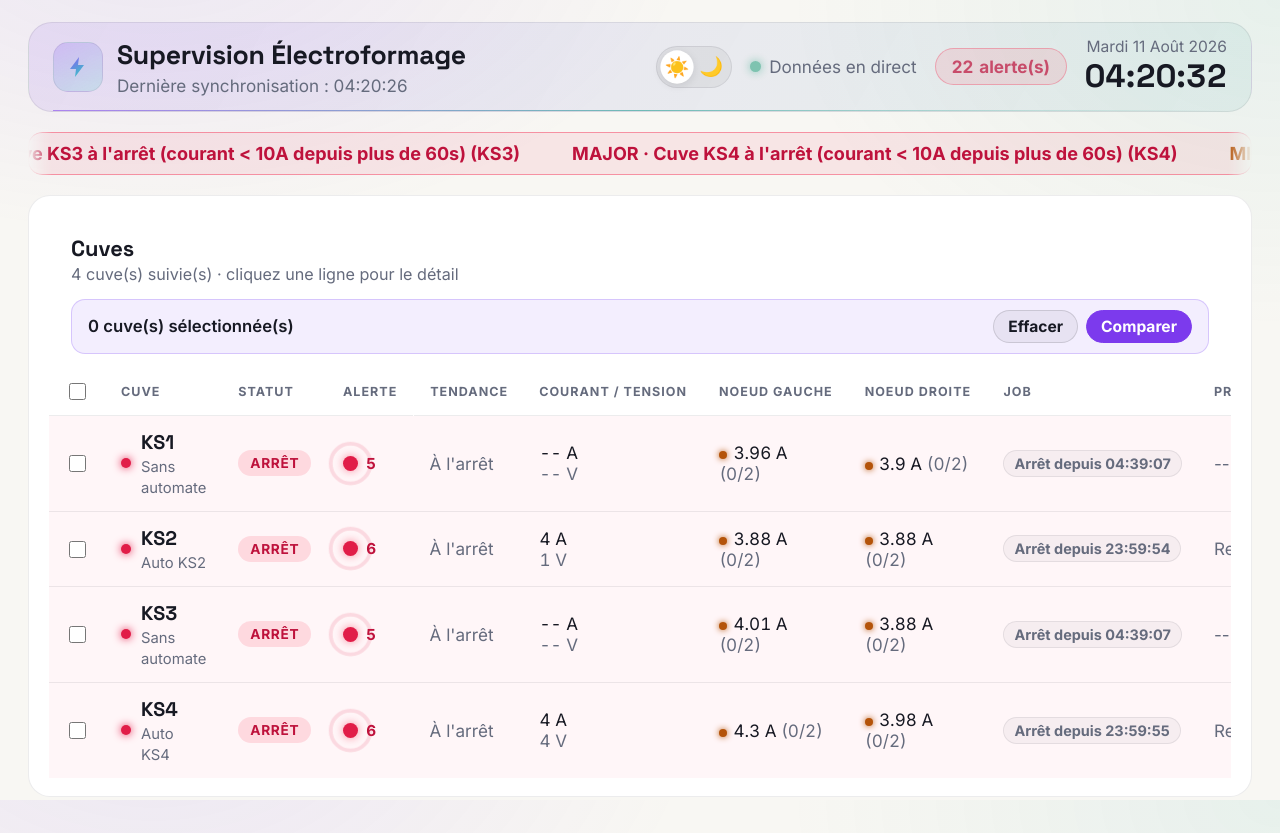
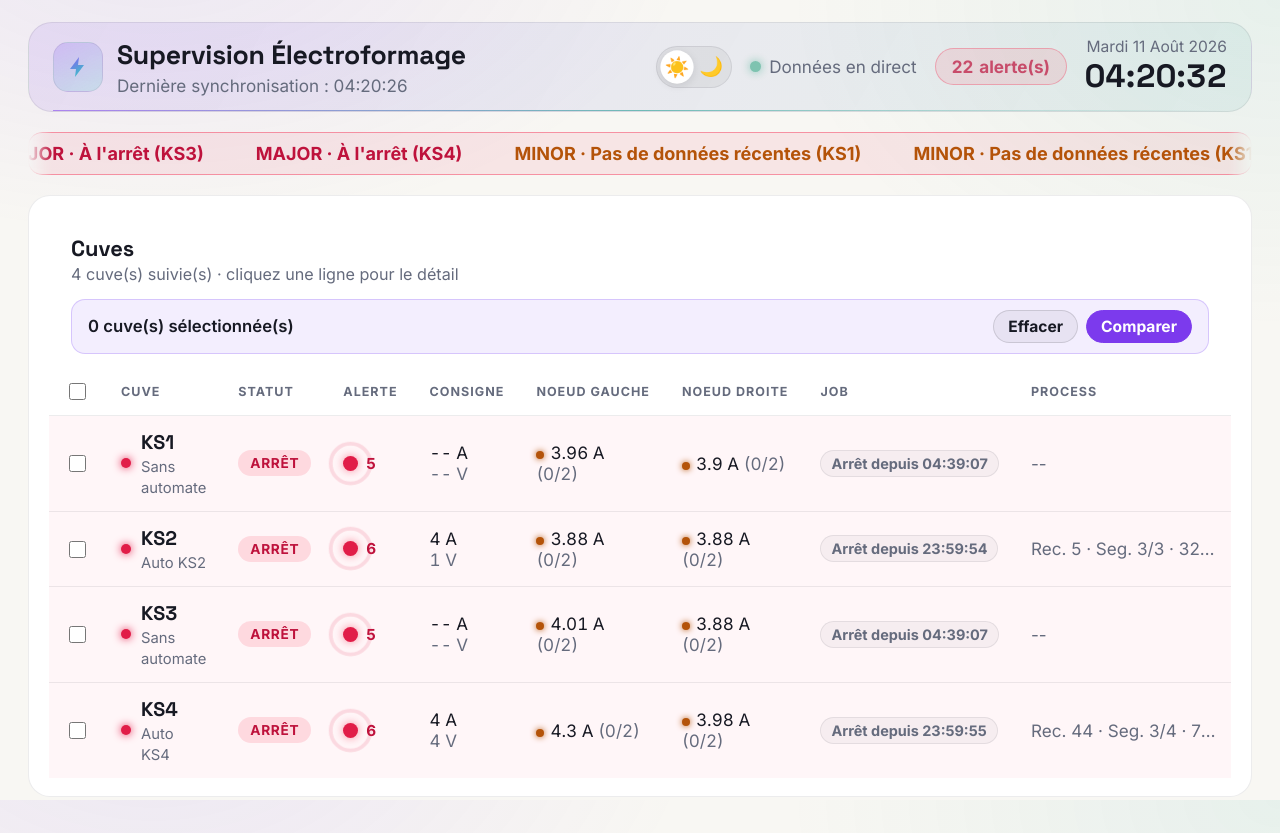
Before and after one commit to McDams/Visuals-V2, a Flask app: page / in a window 1280 px wide. Run offline with Flask 3, Linux system fonts and the light colour scheme.

Commit message:
Update user credentials, refine alert messages, and enhance dashboard layout

```diff
--- a/app.py
+++ b/app.py
@@ -1,5 +1,4 @@
 import os
-
 from dotenv import load_dotenv
 
 load_dotenv()
--- a/services/alert_service.py
+++ b/services/alert_service.py
@@ -65,7 +65,7 @@ def get_alerts(threshold_current=OVERCURRENT_THRESHOLD_A):
             alerts.append({
                 "tank": tank,
                 "severity": "major",
-                "message": f"Courant moyen élevé ({round(avg,2)} A) dans la cuve {tank}",
+                "message": f"Courant élevé : {round(avg)} A",
                 "metric": "current",
                 "value": round(avg, 2),
             })
@@ -92,7 +92,7 @@ def get_alerts(threshold_current=OVERCURRENT_THRESHOLD_A):
             alerts.append({
                 "tank": tank,
                 "severity": "major",
-                "message": f"Cuve {tank} à l'arrêt (courant < 10A depuis plus de 60s)",
+                "message": "À l'arrêt",
                 "metric": "status",
                 "alert_type": "Arrêt Programmé",
             })
@@ -114,7 +114,7 @@ def get_alerts(threshold_current=OVERCURRENT_THRESHOLD_A):
                     alerts.append({
                         "tank": tank,
                         "severity": "minor",
-                        "message": f"Écart de courant de {round(deviation, 1)} A sur le capteur {item['label']} par rapport à la moyenne de la cuve {tank} ({round(avg, 1)} A)",
+                        "message": f"Écart de {round(deviation, 1)} A — capteur {item['label']}",
                         "metric": "current_imbalance",
                         "alert_type": "Écart Ampérage",
                     })
@@ -129,7 +129,7 @@ def get_alerts(threshold_current=OVERCURRENT_THRESHOLD_A):
                     alerts.append({
                         "tank": tank,
                         "severity": "minor",
-                        "message": f"Écart de courant de {abs(delta)} A sur le capteur {sensor_item['name']} par rapport à la moyenne du {side_label} de {tank} ({node.get('avg_current')} A)",
+                        "message": f"Écart {side_label} de {round(abs(delta), 1)} A — capteur {sensor_item['name']}",
                         "metric": "node_imbalance",
                         "alert_type": "Écart Ampérage",
                     })
@@ -139,7 +139,7 @@ def get_alerts(threshold_current=OVERCURRENT_THRESHOLD_A):
             alerts.append({
                 "tank": tank,
                 "severity": "major",
-                "message": f"Job {job['name']} en cours sur {tank} depuis {job['elapsed_hours']} h (durée attendue : {job['max_hours']} h)",
+                "message": f"Job {job['name']} dépassé : {job['elapsed_hours']} h / {job['max_hours']} h",
                 "metric": "job_duration",
                 "alert_type": "Temps de production",
             })
@@ -166,7 +166,7 @@ def get_alerts(threshold_current=OVERCURRENT_THRESHOLD_A):
                 alerts.append({
                     "tank": tank,
                     "severity": "major",
-                    "message": f"pH hors plage sur la cuve {tank} ({data['value']}, attendu {PH_MIN}-{PH_MAX})",
+                    "message": f"pH hors plage : {data['value']}",
                     "metric": "ph",
                     "alert_type": "Alerte pH",
                 })
--- a/static/css/dashboard.css
+++ b/static/css/dashboard.css
@@ -19,6 +19,13 @@
   --warn-text: #fcd34d;
   --critical-text: #fda4af;
   --job-text: #c4b5fd;
+
+  /* Distinct categorical colors for the up-to-4 sensor lines on the chart (bright on the
+     dark background), kept away from the automate (lavender) and status hues. */
+  --chart-1: #38bdf8;
+  --chart-2: #fb923c;
+  --chart-3: #a3e635;
+  --chart-4: #f472b6;
 
   --surface-tint: rgba(255, 255, 255, 0.035);
   --surface-tint-2: rgba(255, 255, 255, 0.06);
@@ -54,6 +61,12 @@
   --warn-text: #b45309;
   --critical-text: #be123c;
   --job-text: #6d28d9;
+
+  /* Deeper variants of the sensor line colors, for contrast on the white background. */
+  --chart-1: #0284c7;
+  --chart-2: #ea580c;
+  --chart-3: #4d7c0f;
+  --chart-4: #db2777;
 
   --surface-tint: rgba(23, 23, 30, 0.035);
   --surface-tint-2: rgba(23, 23, 30, 0.05);
@@ -264,9 +277,6 @@ h1, h2, h3, .brand-title, .clock-time, .tank-stat-value, .modal-header h2, .kpi-
 .row-status-dot--warn { background: var(--warn); box-shadow: 0 0 8px var(--warn); }
 .row-status-dot--critical { background: var(--critical); box-shadow: 0 0 8px var(--critical); }
 .row-status-dot--unknown { background: var(--muted); }
-
-.sparkline-cell { width: 120px; }
-.sparkline-cell canvas { width: 110px !important; height: 34px !important; }
 
 .tabular { font-variant-numeric: tabular-nums; }
 
--- a/static/js/dashboard.js
+++ b/static/js/dashboard.js
@@ -8,7 +8,7 @@ function cssVar(name) {
   return getComputedStyle(document.documentElement).getPropertyValue(name).trim();
 }
 function chartSensorPalette() {
-  return [cssVar('--accent-2'), cssVar('--accent'), cssVar('--warn'), cssVar('--ok')];
+  return [cssVar('--chart-1'), cssVar('--chart-2'), cssVar('--chart-3'), cssVar('--chart-4')];
 }
 function chartAutomateColor() {
   return cssVar('--job-text');
@@ -163,13 +163,6 @@ function statusVisual(view, alerts) {
   return 'unknown';
 }
 
-function primarySeriesFor(view) {
-  const series = view.series || [];
-  const automate = series.find((s) => s.isAutomate && s.points.length);
-  if (automate) return automate;
-  return series.find((s) => s.points && s.points.length) || null;
-}
-
 function renderNodeTable(title, node) {
   if (!node) {
     return `
@@ -317,42 +310,6 @@ function refreshAlertPopover() {
   if (body) body.innerHTML = popoverContentHtml(tank);
 }
 
-function renderSparkline(canvasId, series, color) {
-  const ctx = document.getElementById(canvasId);
-  if (!ctx) return;
-  chartInstances[canvasId]?.destroy();
-  if (!series || !series.points.length) return;
-
-  const gradient = ctx.getContext('2d').createLinearGradient(0, 0, 0, 34);
-  gradient.addColorStop(0, `${color}38`);
-  gradient.addColorStop(1, `${color}00`);
-
-  chartInstances[canvasId] = new Chart(ctx, {
-    type: 'line',
-    data: {
-      labels: series.points.map((p) => p.time),
-      datasets: [
-        {
-          data: series.points.map((p) => p.value),
-          borderColor: color,
-          backgroundColor: gradient,
-          fill: true,
-          borderWidth: 2,
-          pointRadius: 0,
-          tension: 0.35,
-        },
-      ],
-    },
-    options: {
-      responsive: true,
-      maintainAspectRatio: false,
-      animation: false,
-      plugins: { legend: { display: false }, tooltip: { enabled: false } },
-      scales: { x: { display: false }, y: { display: false } },
-    },
-  });
-}
-
 function renderTankTable() {
   const tbody = document.getElementById('tank-table-body');
   if (!tbody) return;
@@ -360,7 +317,7 @@ function renderTankTable() {
   setText('table-subtitle', state.tankViews.length ? `${state.tankViews.length} cuve(s) suivie(s) · cliquez une ligne pour le détail` : 'Aucune cuve');
 
   if (state.tankViews.length === 0) {
-    tbody.innerHTML = '<tr><td colspan="12" class="muted table-empty">Aucune cuve disponible.</td></tr>';
+    tbody.innerHTML = '<tr><td colspan="11" class="muted table-empty">Aucune cuve disponible.</td></tr>';
     renderCompareBar();
     return;
   }
@@ -417,7 +374,6 @@ function renderTankTable() {
             ${hasProblem ? `<span class="alert-dot-count alert-dot-count--problem">${tankAlerts.length}</span>` : ''}
           </div>
         </td>
-        <td class="sparkline-cell">${view.status === 'arret' ? '<span class="muted">À l\'arrêt</span>' : `<canvas id="spark-${view.tank}"></canvas>`}</td>
         <td class="tabular">${stats.latest_current ?? '--'} A<br /><span class="muted">${stats.latest_voltage ?? '--'} V</span></td>
         <td class="tabular">${nodeCell(view.nodes?.left)}</td>
         <td class="tabular">${nodeCell(view.nodes?.right)}</td>
@@ -428,13 +384,6 @@ function renderTankTable() {
       </tr>`;
     })
     .join('');
-
-  state.tankViews.forEach((view) => {
-    if (view.status === 'arret') return;
-    const visual = statusVisual(view, state.alerts);
-    const color = visual === 'critical' ? cssVar('--critical') : visual === 'warn' ? cssVar('--warn') : cssVar('--accent-2');
-    renderSparkline(`spark-${view.tank}`, primarySeriesFor(view), color);
-  });
 
   const selectAll = document.getElementById('select-all-tanks');
   if (selectAll) selectAll.checked = state.tankViews.every((v) => state.compareTanks.has(v.tank));
--- a/templates/dashboard.html
+++ b/templates/dashboard.html
@@ -86,8 +86,7 @@
                 <th>Cuve</th>
                 <th>Statut</th>
                 <th>Alerte</th>
-                <th>Tendance</th>
-                <th>Courant / Tension</th>
+                <th>Consigne</th>
                 <th>Noeud Gauche</th>
                 <th>Noeud Droite</th>
                 <th>Job</th>
@@ -97,7 +96,7 @@
               </tr>
             </thead>
             <tbody id="tank-table-body">
-              <tr><td colspan="12" class="muted table-empty">Chargement des cuves...</td></tr>
+              <tr><td colspan="11" class="muted table-empty">Chargement des cuves...</td></tr>
             </tbody>
           </table>
         </div>
```
Also changed, not shown: README.md.
